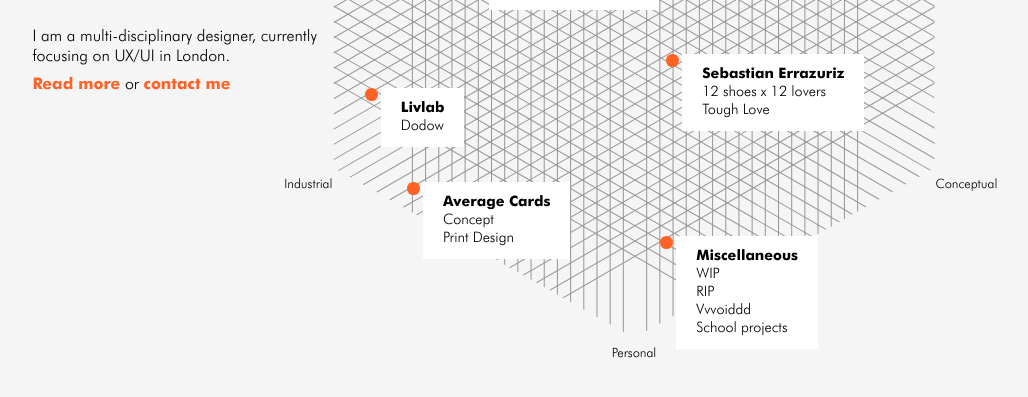
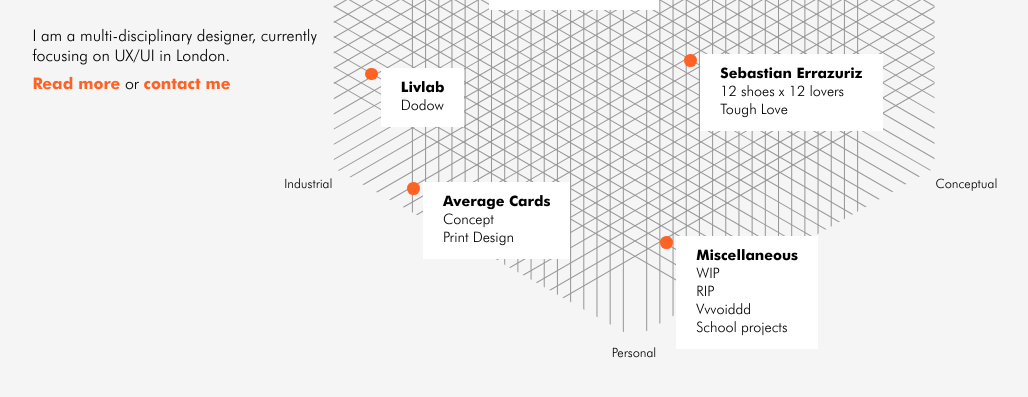
Before and after one commit to audreymgr/audreymgr.github.io, a Jekyll site: the page built from index.html, in a window 1280 px wide. Shown: the top 397 px of the page, without its empty margins (6-1034 px from the left). Built offline with Jekyll 4.4.1, drawn with Linux system fonts in a browser that asks for light colours.

Commit message:
projects_position24

```diff
--- a/index.html
+++ b/index.html
@@ -52,7 +52,7 @@
                     </ul>
                 </a>
             </li>
-            <li style="left: 58%; top: 58%;">
+            <li style="left: 61%; top: 58%;">
                 <a href="/work/sebastianerrazuriz.html">
                     <h2>Sebastian Errazuriz</h2>
                     <ul>
@@ -61,7 +61,7 @@
                     </ul>
                 </a>
             </li>
-            <li style="left: 8%; top: 63%;">
+            <li style="left: 8%; top: 60%;">
                 <a href="/work/livlab.html">
                     <h2>Livlab</h2>
                     <ul>
```
